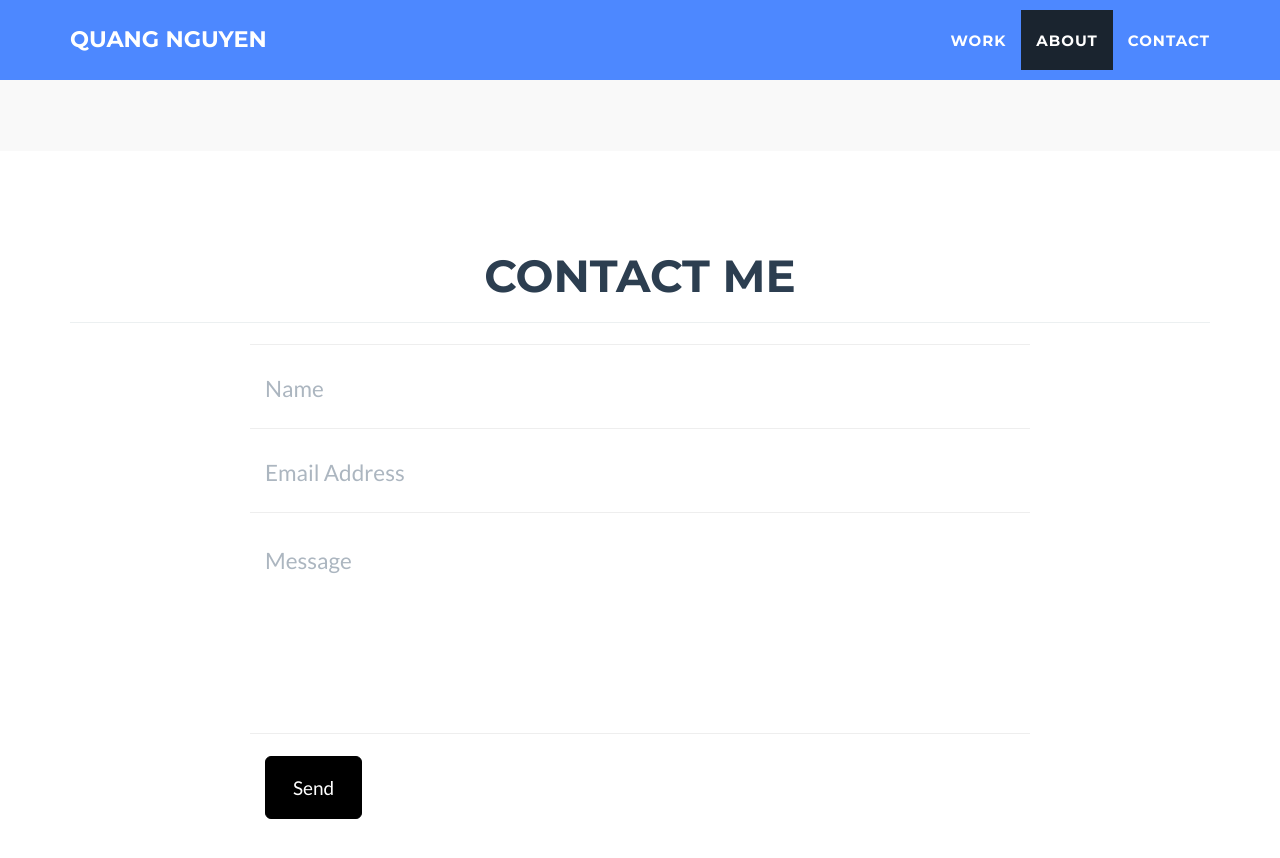
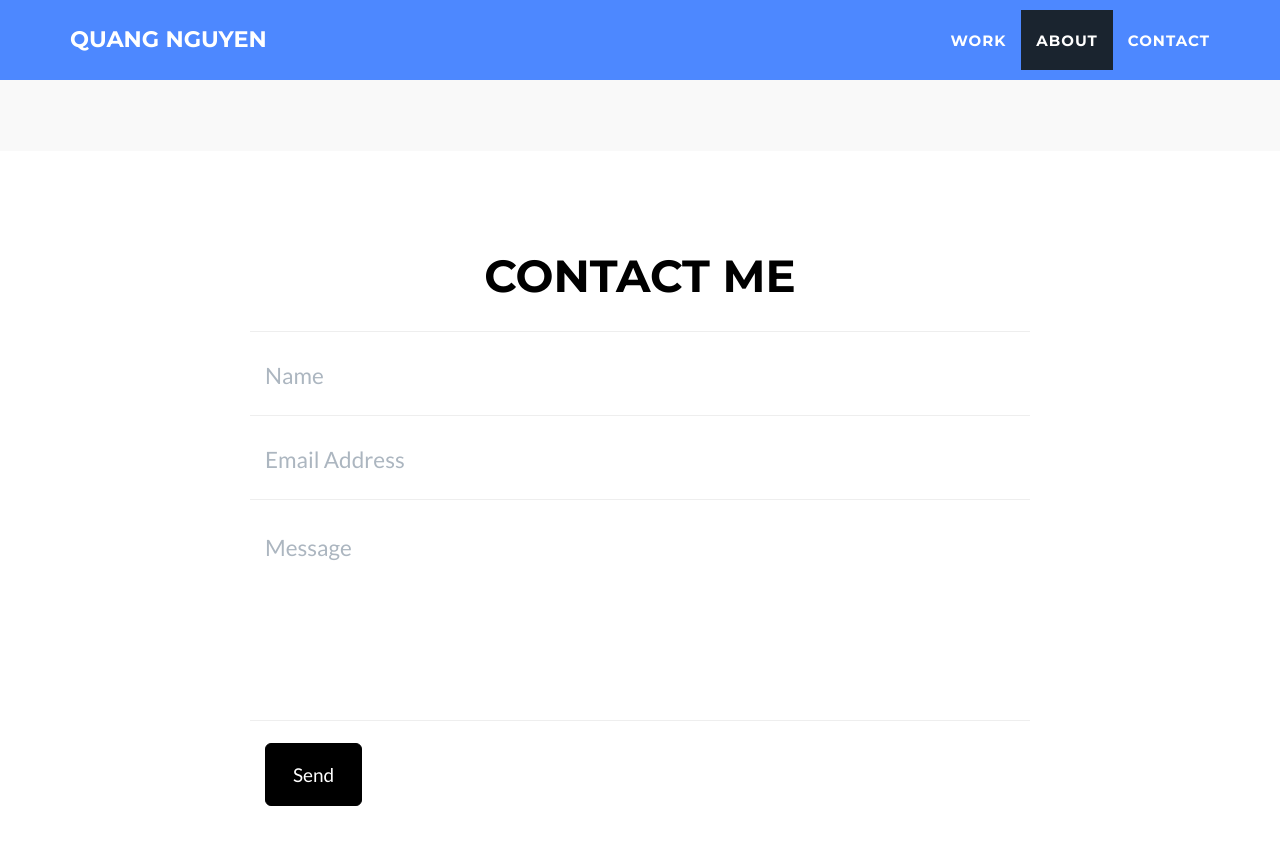
Before and after one commit to quangbnguyen/quangbnguyen.github.io, a Jekyll site: the page built from _posts/2014-07-18-FlexFit.markdown, in a window 1280 px wide and 900 px high, scrolled down 1291 px. Shown: the top 858 px of the window. Built offline with Jekyll 4.4.1, drawn with Linux system fonts in a browser that asks for light colours.

Commit message:
Newest changes

```diff
--- a/_includes/contact.html
+++ b/_includes/contact.html
@@ -3,7 +3,7 @@
         <div class="container">
             <div class="row">
                 <div class="col-lg-12 text-center">
-                    <h2 style="color: #000000;">Contact</h2>
+                    <h2>Contact</h2>
                 </div>
             </div>
             <div class="row">
--- a/_includes/contact_static.html
+++ b/_includes/contact_static.html
@@ -3,8 +3,8 @@
 	<div class="container">
 		<div class="row">
 			<div class="col-lg-12 text-center">
-				<h2>Contact Me</h2>
-				<hr class="star-primary">
+				<h2 style="color: #000000; margin-bottom: 30px;">Contact Me</h2>
+				<!-- <hr class="star-primary"> -->
 			</div>
 		</div>
 		<div class="row">
```
Also changed, not shown: _includes/css/main.css (+4 -4 lines).
